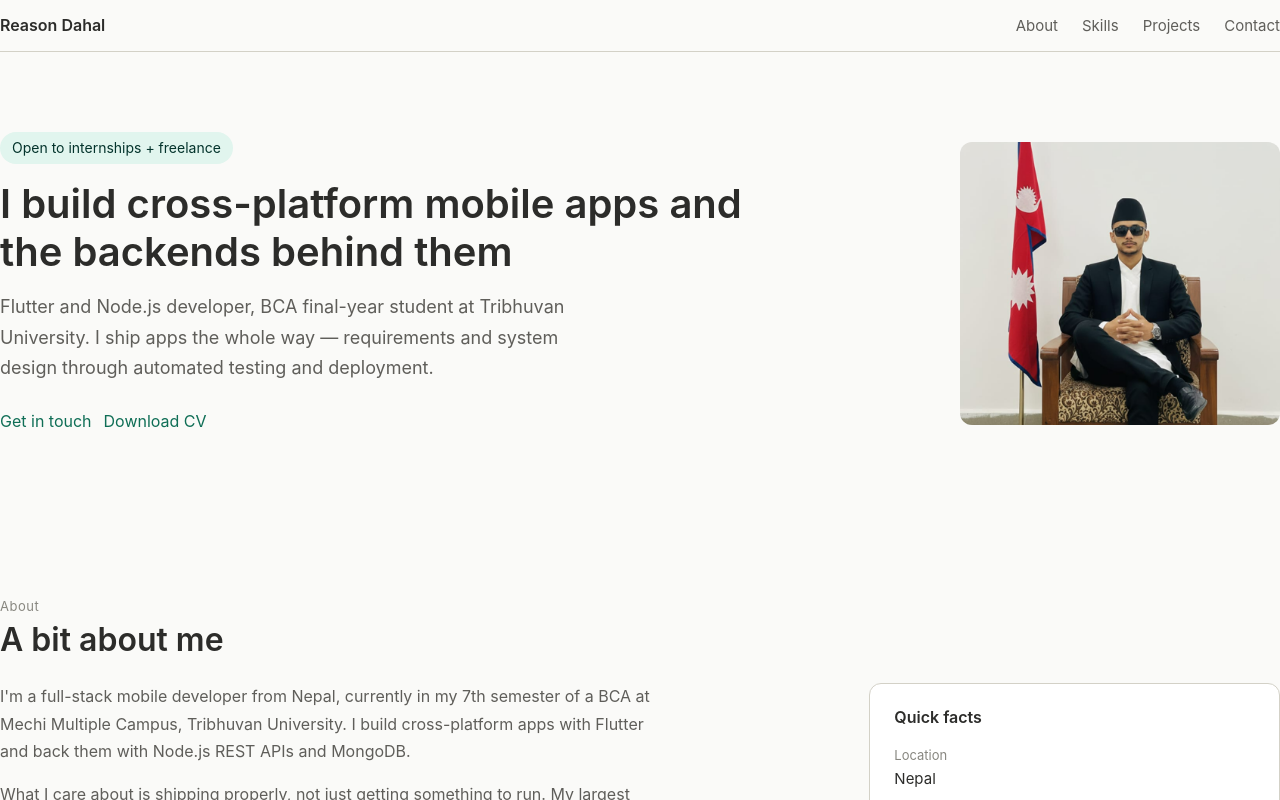
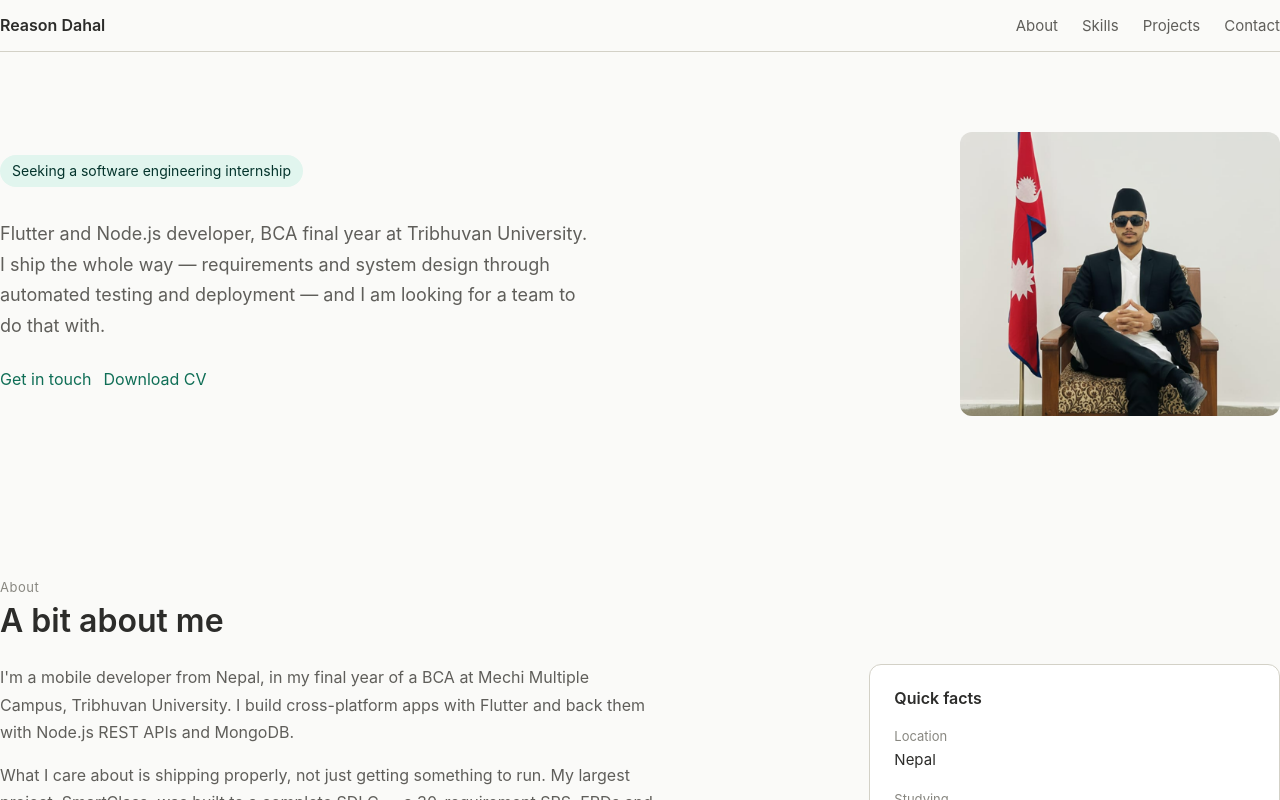
Before and after one commit to Reason-Dahal/portfolio, a React (Vite) app in the folder frontend/: page / in a window 1280 px wide. Shown: the top 800 px of the page. Built offline with nearby package versions, Linux system fonts and the light colour scheme.

Commit message:
content: refocus messaging on internship search

```diff
--- a/frontend/src/data/site.js
+++ b/frontend/src/data/site.js
@@ -1,25 +1,32 @@
 export const site = {
     name: 'Reason Dahal',
-    eyebrow: 'Open to internships + freelance',
-    headline: 'I build cross-platform mobile apps and the backends behind them',
+    eyebrow: 'Seeking a software engineering internship',
+    headlineLead: 'I build cross-platform mobile,web apps and ',
+    headlineAccent: 'backends behind them.',
     subheadline:
-      'Flutter and Node.js developer, BCA final-year student at Tribhuvan University. I ship apps the whole way — requirements and system design through automated testing and deployment.',
+      'Flutter and Node.js developer, BCA final year at Tribhuvan University. I ship the whole way — requirements and system design through automated testing and deployment — and I am looking for a team to do that with.',
     photo: '/images/photo.png',
     cv: '/cv.pdf',
     domain: 'reason-dahal.com.np',
+    stats: [
+      { value: '4', label: 'apps built' },
+      { value: '95', label: 'automated tests written' },
+      { value: '31', label: 'REST endpoints built' },
+      { value: 'BCA', label: 'Tribhuvan University' },
+    ],
   };
 
   export const about = {
     paragraphs: [
-      "I'm a full-stack mobile developer from Nepal, currently in my 7th semester of a BCA at Mechi Multiple Campus, Tribhuvan University. I build cross-platform apps with Flutter and back them with Node.js REST APIs and MongoDB.",
-      "What I care about is shipping properly, not just getting something to run. My largest project, SmartClass, was built to a complete SDLC — a 30-requirement SRS, ERDs and API specification, 95 automated backend tests, and a deployed production API. I trained at Techguru Pvt. Ltd. building Flutter apps under mentorship and code review, which sharpened how I write and defend my own code.",
-      "I'm now extending into web with React, Django, and PostgreSQL — this site is that learning in progress, documented the same way. I'm looking for an internship where I can contribute to real engineering work, and I take on freelance app projects alongside it.",
+      "I'm a mobile developer from Nepal, in my final year of a BCA at Mechi Multiple Campus, Tribhuvan University. I build cross-platform apps with Flutter and back them with Node.js REST APIs and MongoDB.",
+      'What I care about is shipping properly, not just getting something to run. My largest project, SmartClass, was built to a complete SDLC — a 30-requirement SRS, ERDs and API specification, 95 automated backend tests, and a deployed production API. I trained at Techguru Pvt. Ltd. building Flutter apps under mentorship and code review, which sharpened how I write and defend my own code.',
+      "I'm now extending into web development with React, Django, and PostgreSQL — this site is that learning in progress, documented the same way. I'm looking for an internship where I can contribute to real engineering work and learn from a team that ships.",
     ],
     facts: [
       { label: 'Location', value: 'Nepal' },
       { label: 'Studying', value: 'BCA, Tribhuvan University' },
       { label: 'Focus', value: 'Flutter + Node.js' },
-      { label: 'Open to', value: 'Internships + freelance' },
+      { label: 'Seeking', value: 'Software engineering internship' },
       { label: 'Learning', value: 'React, Django, PostgreSQL' },
     ],
   };
```
